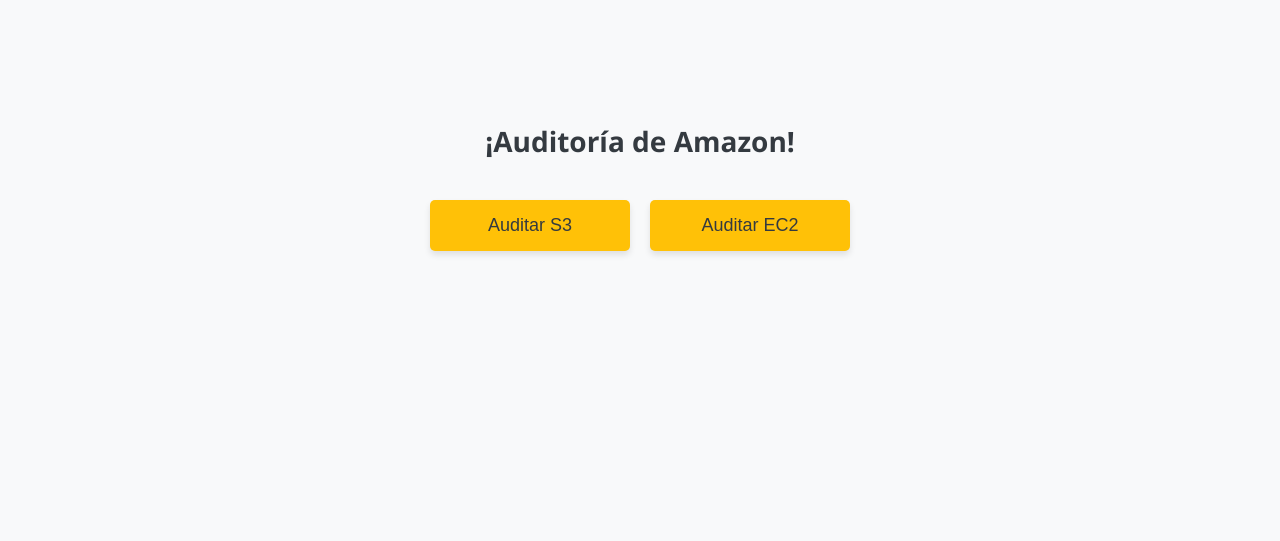
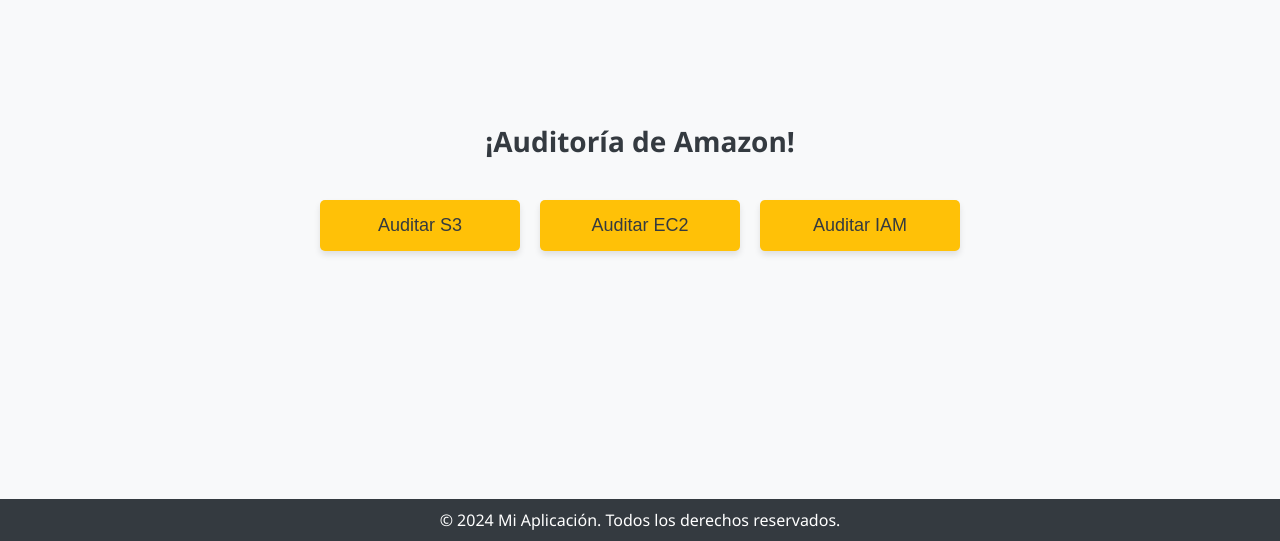
Before and after one commit to cryproot/CloudVigilant, a Flask app: page / in a window 1280 px wide. Shown: the part 259-800 px from the top of the page. Run offline with Flask 3, Linux system fonts and the light colour scheme.

Commit message:
Update index.html

```diff
--- a/templates/index.html
+++ b/templates/index.html
@@ -13,18 +13,18 @@
             flex-direction: column;
             align-items: center;
             min-height: 100vh;
-            background-color: #f8f9fa; /* Fondo gris claro para todo el cuerpo */
-            color: #495057; /* Color de texto principal */
+            background-color: #f8f9fa;
+            color: #495057;
         }
         header {
             width: 100%;
-            background-color: #343a40; /* Fondo gris oscuro para el header */
-            color: #ffffff; /* Texto blanco para el header */
+            background-color: #343a40;
+            color: #ffffff;
             padding: 10px 0;
             display: flex;
             align-items: center;
             justify-content: start;
-            box-shadow: 0 4px 6px rgba(0, 0, 0, 0.1); /* Sombra ligera debajo del header */
+            box-shadow: 0 4px 6px rgba(0, 0, 0, 0.1);
         }
         header img {
             height: 50px;
@@ -36,10 +36,10 @@
             margin-left: 10px;
         }
         header .name .cryp {
-            color: #ffc107; /* Color amarillo para 'cryp' */
+            color: #ffc107;
         }
         header .name .root {
-            color: #ffffff; /* Color blanco para 'root' */
+            color: #ffffff;
         }
         .container {
             flex-grow: 1;
@@ -50,20 +50,25 @@
             width: 100%;
         }
         h1 {
-            margin: 20px 0; /* Espacio arriba y abajo del título */
+            margin: 20px 0;
             font-size: 28px;
             text-align: center;
-            color: #343a40; /* Color gris oscuro para el título */
+            color: #343a40;
+            animation: fadeIn 1s ease-in-out;
+        }
+        @keyframes fadeIn {
+            from { opacity: 0; }
+            to { opacity: 1; }
         }
         .botones {
             display: flex;
             justify-content: center;
-            gap: 20px; /* Espacio entre los botones */
+            gap: 20px;
             margin-top: 20px;
         }
         .boton {
-            background-color: #ffc107; /* Amarillo */
-            color: #343a40; /* Color gris oscuro para el texto del botón */
+            background-color: #ffc107;
+            color: #343a40;
             padding: 15px 32px;
             text-align: center;
             text-decoration: none;
@@ -72,36 +77,36 @@
             cursor: pointer;
             border: none;
             border-radius: 5px;
-            transition: background-color 0.3s ease;
-            box-shadow: 0 4px 6px rgba(0, 0, 0, 0.1); /* Sombra ligera */
-            outline: none; /* Quita el borde al hacer clic */
-            width: 200px; /* Ancho fijo para ambos botones */
+            transition: background-color 0.3s ease, transform 0.3s ease;
+            box-shadow: 0 4px 6px rgba(0, 0, 0, 0.1);
+            outline: none;
+            width: 200px;
         }
         .boton:hover {
-            background-color: #ffa000; /* Amarillo más oscuro al pasar el ratón */
+            background-color: #ffa000;
+            transform: scale(1.05);
         }
         .boton:active {
-            background-color: #ffc107; /* Amarillo al hacer clic */
-            box-shadow: 0 2px 4px rgba(0, 0, 0, 0.1); /* Sombra más leve */
-            transform: translateY(2px); /* Efecto de levantamiento */
+            background-color: #ffc107;
+            box-shadow: 0 2px 4px rgba(0, 0, 0, 0.1);
+            transform: translateY(2px);
         }
-        /* Overlay para el indicador de carga */
         .overlay {
             position: fixed;
             top: 0;
             left: 0;
             width: 100%;
             height: 100%;
-            background-color: rgba(0, 0, 0, 0.7); /* Fondo semi-transparente */
+            background-color: rgba(0, 0, 0, 0.7);
             display: none;
             justify-content: center;
             align-items: center;
-            z-index: 9999; /* Asegura que esté sobre todo */
+            z-index: 9999;
         }
         .loader {
             border: 8px solid rgba(255, 255, 255, 0.3);
             border-radius: 50%;
-            border-top: 8px solid #ffc107; /* Color de la tuerca */
+            border-top: 8px solid #ffc107;
             width: 80px;
             height: 80px;
             animation: spin 1s linear infinite;
@@ -109,6 +114,50 @@
         @keyframes spin {
             0% { transform: rotate(0deg); }
             100% { transform: rotate(360deg); }
+        }
+        /* Tooltip styles */
+        .boton-container {
+            position: relative;
+            display: inline-block;
+        }
+        .tooltip {
+            visibility: hidden;
+            width: 160px;
+            background-color: #343a40;
+            color: #fff;
+            text-align: center;
+            border-radius: 6px;
+            padding: 8px 0;
+            position: absolute;
+            z-index: 1;
+            bottom: 125%; /* Position the tooltip above the button */
+            left: 50%;
+            margin-left: -80px;
+            opacity: 0;
+            transition: opacity 0.3s;
+        }
+        .tooltip::after {
+            content: '';
+            position: absolute;
+            top: 100%; /* Arrow at the bottom */
+            left: 50%;
+            margin-left: -5px;
+            border-width: 5px;
+            border-style: solid;
+            border-color: #343a40 transparent transparent transparent;
+        }
+        .boton-container:hover .tooltip {
+            visibility: visible;
+            opacity: 1;
+        }
+        footer {
+            width: 100%;
+            background-color: #343a40;
+            color: #ffffff;
+            padding: 10px 0;
+            text-align: center;
+            position: absolute;
+            bottom: 0;
         }
     </style>
 </head>
@@ -120,32 +169,47 @@
     <div class="container">
         <h1>¡Auditoría de Amazon!</h1>
         <div class="botones">
-            <button class="boton" onclick="buscarS3()">Auditar S3</button>
-            <button class="boton" onclick="buscarEC2()">Auditar EC2</button>
+            <div class="boton-container">
+                <button class="boton" onclick="buscarS3()">Auditar S3</button>
+                <span class="tooltip">Auditar Amazon S3</span>
+            </div>
+            <div class="boton-container">
+                <button class="boton" onclick="buscarEC2()">Auditar EC2</button>
+                <span class="tooltip">Auditar Amazon EC2</span>
+            </div>
+            <div class="boton-container">
+                <button class="boton" onclick="buscarIAM()">Auditar IAM</button>
+                <span class="tooltip">Auditar Amazon IAM</span>
+            </div>
         </div>
     </div>
     <div class="overlay" id="overlay">
         <div class="loader"></div>
-    </div> <!-- Overlay para indicador de carga -->
+    </div>
+    <footer>
+        © 2024 Mi Aplicación. Todos los derechos reservados.
+    </footer>
     <script>
         function buscarS3() {
             var overlay = document.getElementById("overlay");
-            overlay.style.display = "flex"; // Mostrar el overlay con indicador de carga
-
-            // Redirigir después de un breve retraso (simulado aquí con setTimeout)
+            overlay.style.display = "flex";
             setTimeout(function() {
                 window.location.href = '/buscar_s3';
-            }, 1000); // Tiempo de espera de 1 segundo (1000 milisegundos)
+            }, 1000);
         }
-
         function buscarEC2() {
             var overlay = document.getElementById("overlay");
-            overlay.style.display = "flex"; // Mostrar el overlay con indicador de carga
-
-            // Redirigir después de un breve retraso (simulado aquí con setTimeout)
+            overlay.style.display = "flex";
             setTimeout(function() {
                 window.location.href = '/buscar_ec2';
-            }, 1000); // Tiempo de espera de 1 segundo (1000 milisegundos)
+            }, 1000);
+        }
+        function buscarIAM() {
+            var overlay = document.getElementById("overlay");
+            overlay.style.display = "flex";
+            setTimeout(function() {
+                window.location.href = '/buscar_iam';
+            }, 1000);
         }
     </script>
 </body>
```
